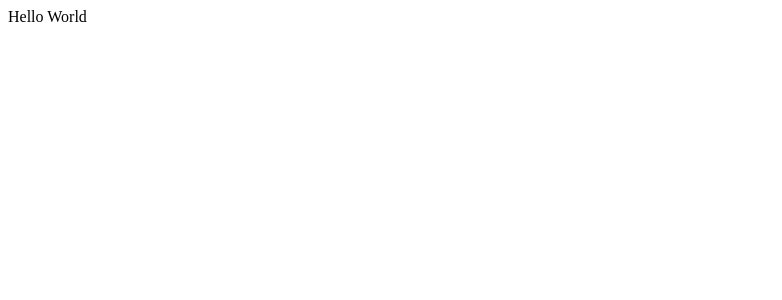
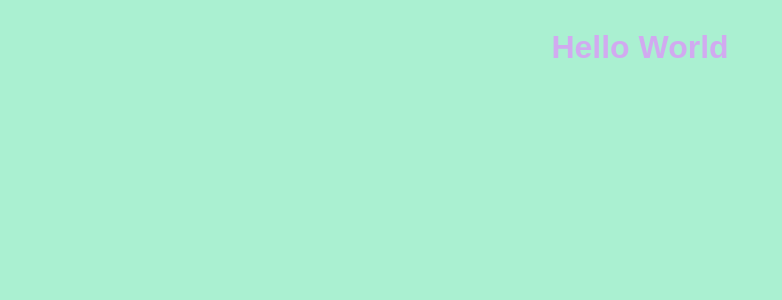
Before and after one commit to TomGower/styled-components-intro, a React (Vite) app: page / in a window 1280 px wide. Shown: the top 300 px of the page, without its empty margins (0-782 px from the left). Built offline with nearby package versions, Linux system fonts and the light colour scheme.

Commit message:
Matched course formatting to open

```diff
--- a/src/App.js
+++ b/src/App.js
@@ -1,7 +1,7 @@
 import React from "react";
 
 const App = () => {
-  return <div>Hello World</div>;
+  return <h1>Hello World</h1>;
 };
 
 export default App;
--- a/src/index.html
+++ b/src/index.html
@@ -3,6 +3,7 @@
   <head>
     <title>Styled Components</title>
     <meta charset="utf-8" />
+    <link rel="stylesheet" href="style.css" />
   </head>
   <body>
     <div id="app"></div>
--- /dev/null
+++ b/src/style.css
@@ -0,0 +1,15 @@
+body {
+  background-color: #aaf0d1;
+  display: flex;
+  justify-content: center;
+  color: #d1aaf0;
+  font-family: sans-serif;
+}
+
+.section {
+  background-color: #f0d1aa;
+  display: flex;
+  justify-content: center;
+  color: #f0aeaa;
+  border-radius: 15px;
+}
```
Also changed, not shown: 1 other file (tests, documents, lock files or other folders).
